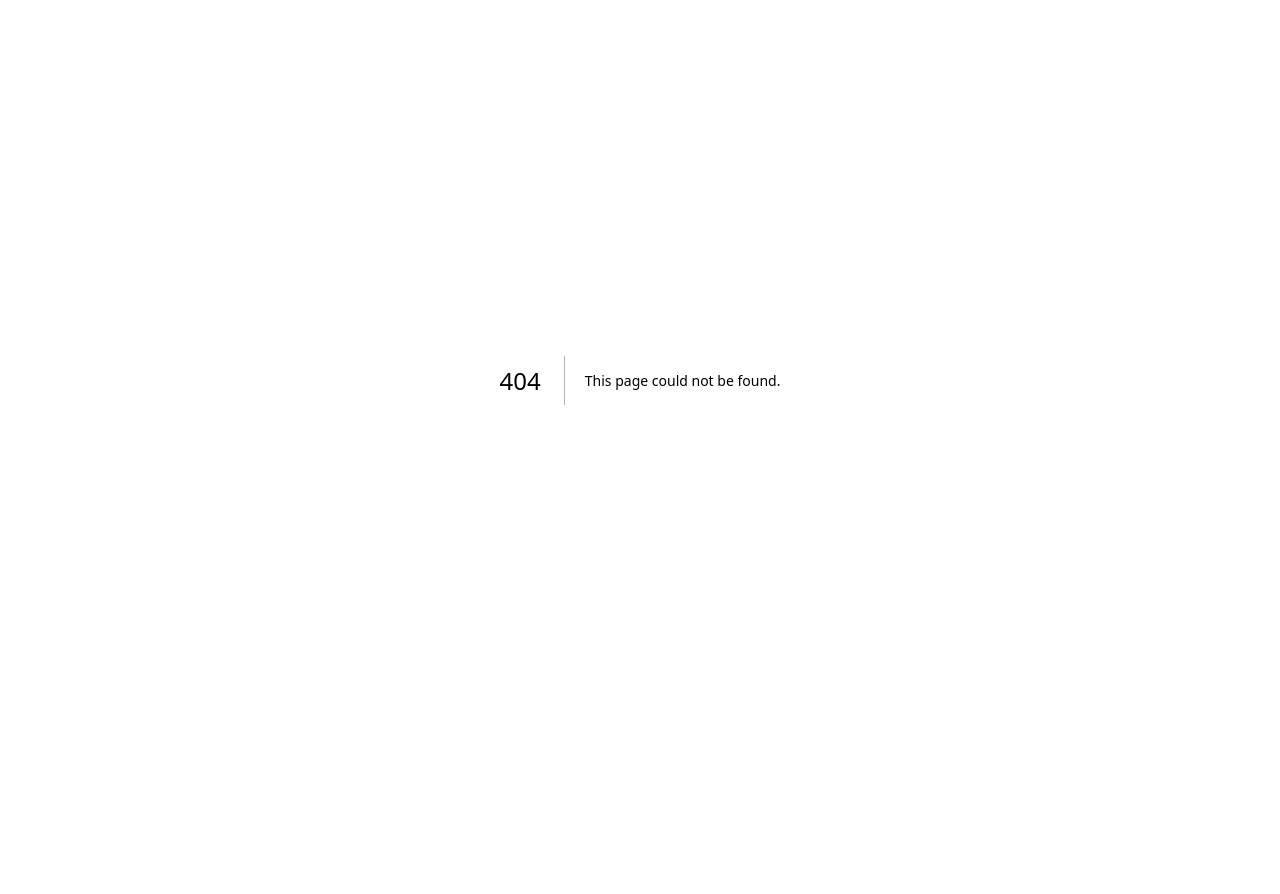
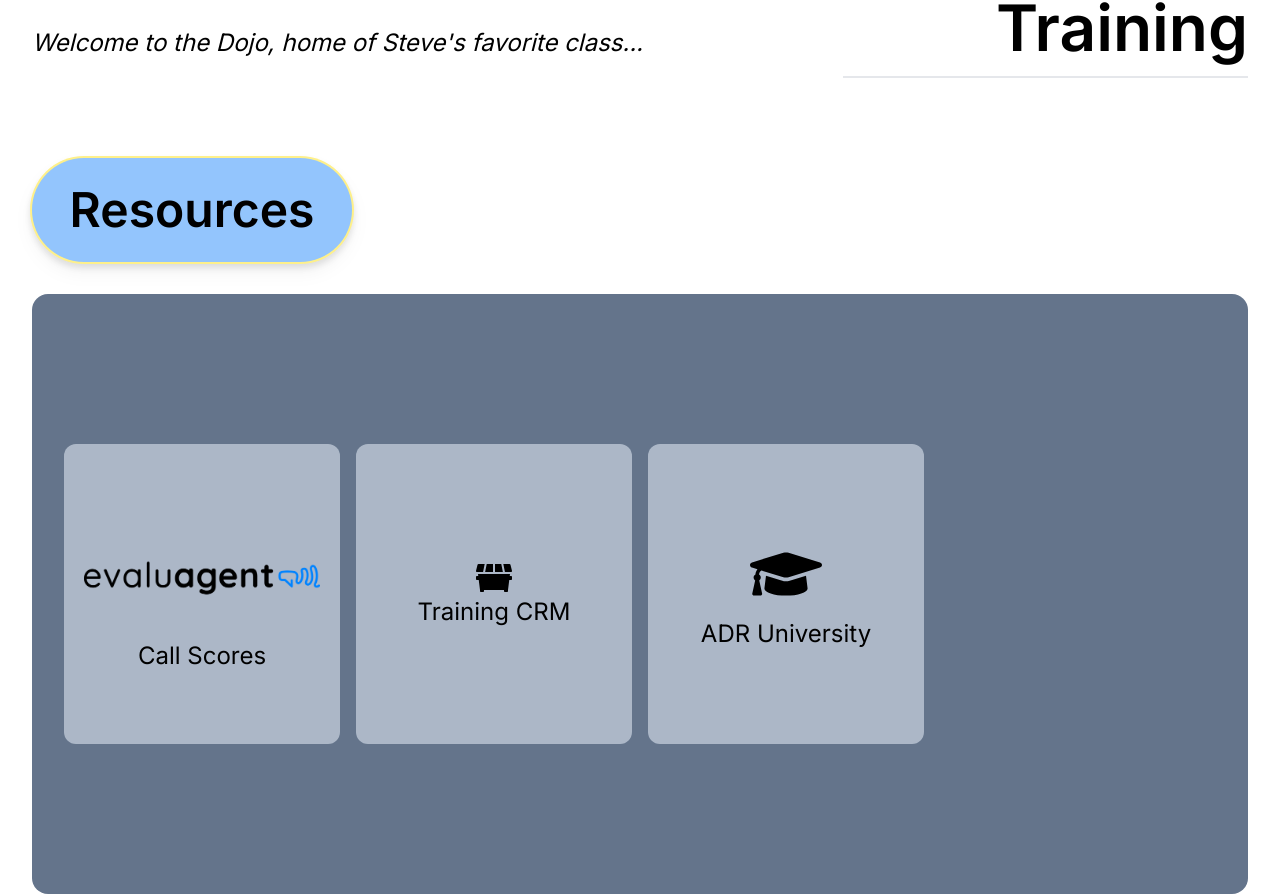
Before and after one commit to paps-dot-dev/adr-tech-hub, a Next.js app: page /training in a window 1280 px wide. Before the commit this address had no page. Shown: the part 360-1254 px from the top of the page. Before the commit the page ends 1140 px from the top, so only its background shows below. Built offline with nearby package versions, Linux system fonts and the light colour scheme.

Commit message:
added training section

```diff
--- a/src/app/analytics/page.js
+++ b/src/app/analytics/page.js
@@ -19,10 +19,8 @@ const reports = [
 function page() {
   return (
     <>
-      <Department
-        phrase="100,000 row spreadsheet? That's cute..."
-        department='Analytics'>
-        <div className='grid grid-cols-4 p-8'>
+      <Department phrase='Crunching the Numbers...' department='Analytics'>
+        <div className='grid grid-cols-2 md:grid-cols-4 p-8'>
           <Card>
             <a target='_blank' href='https://powerbi.microsoft.com/en-us/'>
               <div className='flex justify-center'>
--- a/src/app/billing/page.js
+++ b/src/app/billing/page.js
@@ -12,9 +12,7 @@ import Image from 'next/image'
 function page() {
   return (
     <>
-      <Department
-        department='Billing'
-        phrase="'Where's my money, man...' - Stewie Griffin.">
+      <Department department='Billing' phrase='Show me the money!'>
         <div className='grid grid-cols-2 md:grid-cols-4 gap-4 p-8'>
           <Card>
             <a target='_blank' href='https://www.leaf-crm.com'>
--- a/src/app/chargeback/page.js
+++ b/src/app/chargeback/page.js
@@ -7,7 +7,7 @@ function page() {
     <>
       <Department
         department='Chargeback'
-        phrase='Would you like to secure your spot on the schedule for not having to mess with me for just $1 down?...'>
+        phrase='You did not just charge back $1...'>
         <Construction />
       </Department>
     </>
--- a/src/app/leadership/page.js
+++ b/src/app/leadership/page.js
@@ -11,7 +11,7 @@ function page() {
     <>
       <Department
         department='Leadership'
-        phrase='The Leaders and Best...or whatever my little sister said...'>
+        phrase='Woooooooooahhhhhhhh YES! Say "Aye!" '>
         <div className='grid grid-cols-2 md:grid-cols-4 gap-4 p-2'>
           <Link href={'/leadership/reports'}>
             <Card>
--- /dev/null
+++ b/src/app/training/page.js
@@ -0,0 +1,47 @@
+import Department from '@/components/Department'
+import React from 'react'
+import evaluagent from '../../../public/evaluagent.png'
+import Card from '@/components/Card'
+import Image from 'next/image'
+import { FaDumpster, FaGraduationCap } from 'react-icons/fa'
+
+function page() {
+  return (
+    <>
+      <Department
+        department='Training'
+        phrase="Welcome to the Dojo, home of Steve's favorite class...">
+        <div className='grid grid-cols-2 md:grid-cols-4 p-8 gap-4'>
+          <Card>
+            <a target='_blank' href='https://app.evaluagent.com/login'>
+              <div className='flex flex-col justify-center items-center'>
+                <Image src={evaluagent} height={150} />
+                <p>Call Scores</p>
+              </div>
+            </a>
+          </Card>
+          <Card>
+            <a
+              target='_blank'
+              href='https://prod.affordabledumpsterrental.com/Account/Login'>
+              <div className='flex flex-col justify-center items-center'>
+                <FaDumpster className='text-4xl' />
+                <p>Training CRM</p>
+              </div>
+            </a>
+          </Card>
+          <Card>
+            <a target='_blank' href='https://vt.lightspeedvt.com/'>
+              <div>
+                <FaGraduationCap className='m-auto text-[3em]' />
+                <p className='text-center mt-2'>ADR University</p>
+              </div>
+            </a>
+          </Card>
+        </div>
+      </Department>
+    </>
+  )
+}
+
+export default page
--- a/src/components/MobileNav.js
+++ b/src/components/MobileNav.js
@@ -1,6 +1,13 @@
 'use client'
 import React from 'react'
-import { FaBars, FaHome, FaPlusCircle, FaRegWindowClose } from 'react-icons/fa'
+import {
+  FaBars,
+  FaBookOpen,
+  FaHome,
+  FaPlusCircle,
+  FaRegWindowClose,
+  FaSchool,
+} from 'react-icons/fa'
 import Link from 'next/link'
 import { useState } from 'react'
 import { Dialog } from '@headlessui/react'
@@ -74,11 +81,10 @@ function MobileNav() {
                 <span>Service Ticket</span>
               </li>
             </a>
-
-            <h2 className='text-[1em] font-semibold text-white border-b-2 w-2/3 p-2 mt-[56px] mb-8'>
-              By Department
-            </h2>
           </ul>
+          <h2 className='text-[2em] font-semibold text-white border-b-2 w-2/3 p-2 mt-[56px] mb-8'>
+            By Department
+          </h2>
           <ul className='text-2xl flex flex-col justify-between h-4/5 max-w-[65%]'>
             <Link onClick={() => setIsOpen(false)} href={'/analytics'}>
               <li className='font-semibold flex justify-between items-center hover:text-white hover:border-b-2 hover:border-white p-4 transition-all duration-200 hover:animate-pulse ease-linear'>
@@ -134,6 +140,12 @@ function MobileNav() {
                 <span>Leadership</span>
               </li>
             </Link>
+            <Link onClick={() => setIsOpen(false)} href={'/training'}>
+              <li className='font-semibold flex justify-between items-center hover:text-white hover:border-b-2 hover:border-white p-4 transition-all duration-200 hover:animate-pulse ease-linear'>
+                <FaBookOpen className='mx-4' />
+                <span>Training</span>
+              </li>
+            </Link>
           </ul>
         </Dialog.Panel>
       </Dialog>
--- a/src/components/Navbar.js
+++ b/src/components/Navbar.js
@@ -26,6 +26,7 @@ import {
   FaAd,
   FaHackerNews,
   FaNewspaper,
+  FaBookOpen,
 } from 'react-icons/fa'
 
 function Navbar() {
@@ -126,6 +127,12 @@ function Navbar() {
               <span>Leadership</span>
             </li>
           </Link>
+          <Link onClick={() => setIsOpen(false)} href={'/training'}>
+            <li className='font-semibold flex justify-between items-center hover:text-white hover:border-b-2 hover:border-white p-4 transition-all duration-200 hover:animate-pulse ease-linear'>
+              <FaBookOpen className='mx-4' />
+              <span>Training</span>
+            </li>
+          </Link>
         </ul>
       </div>
     </nav>
```
Also changed, not shown: public/evaluagent.png (added).
